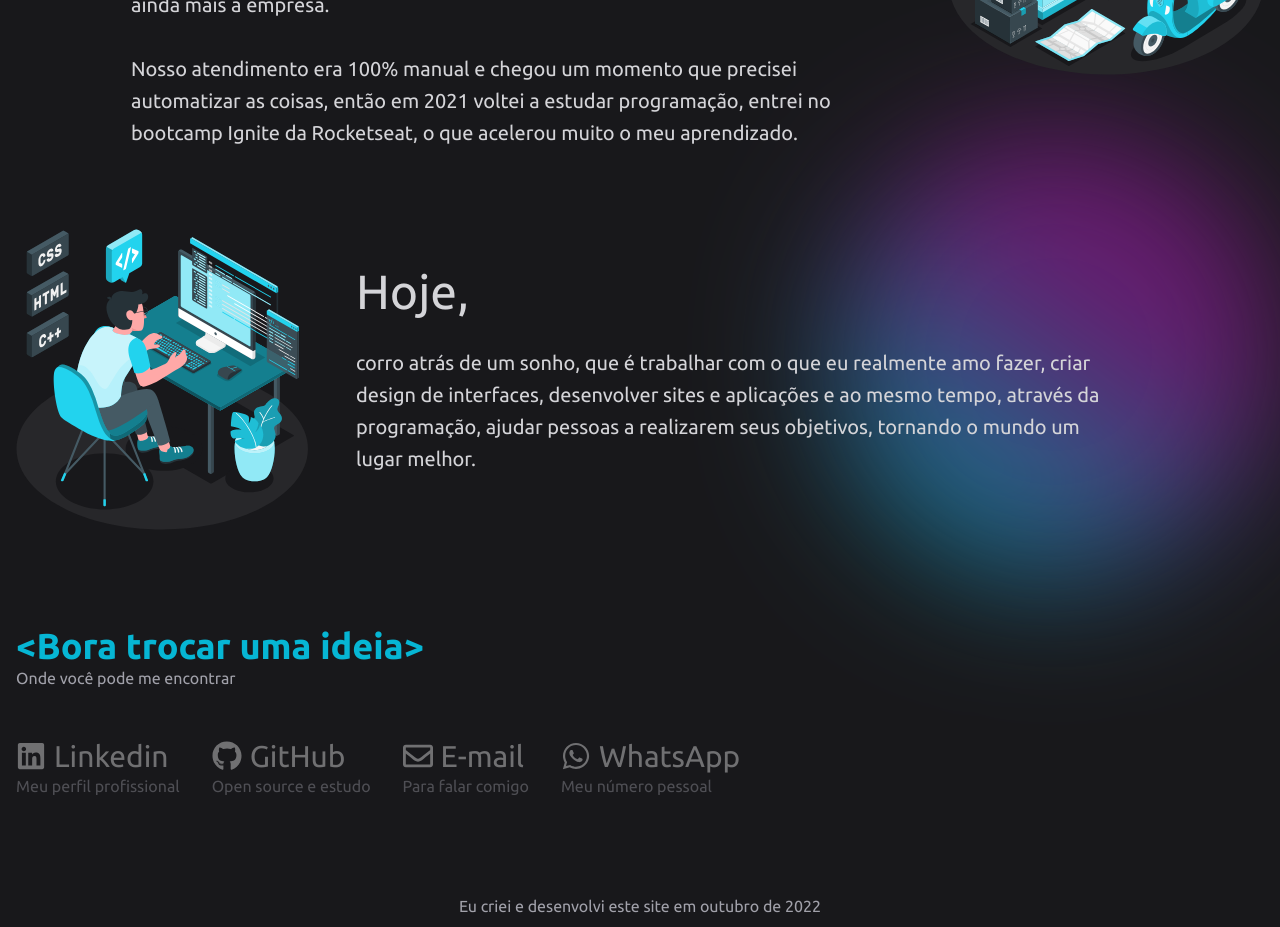
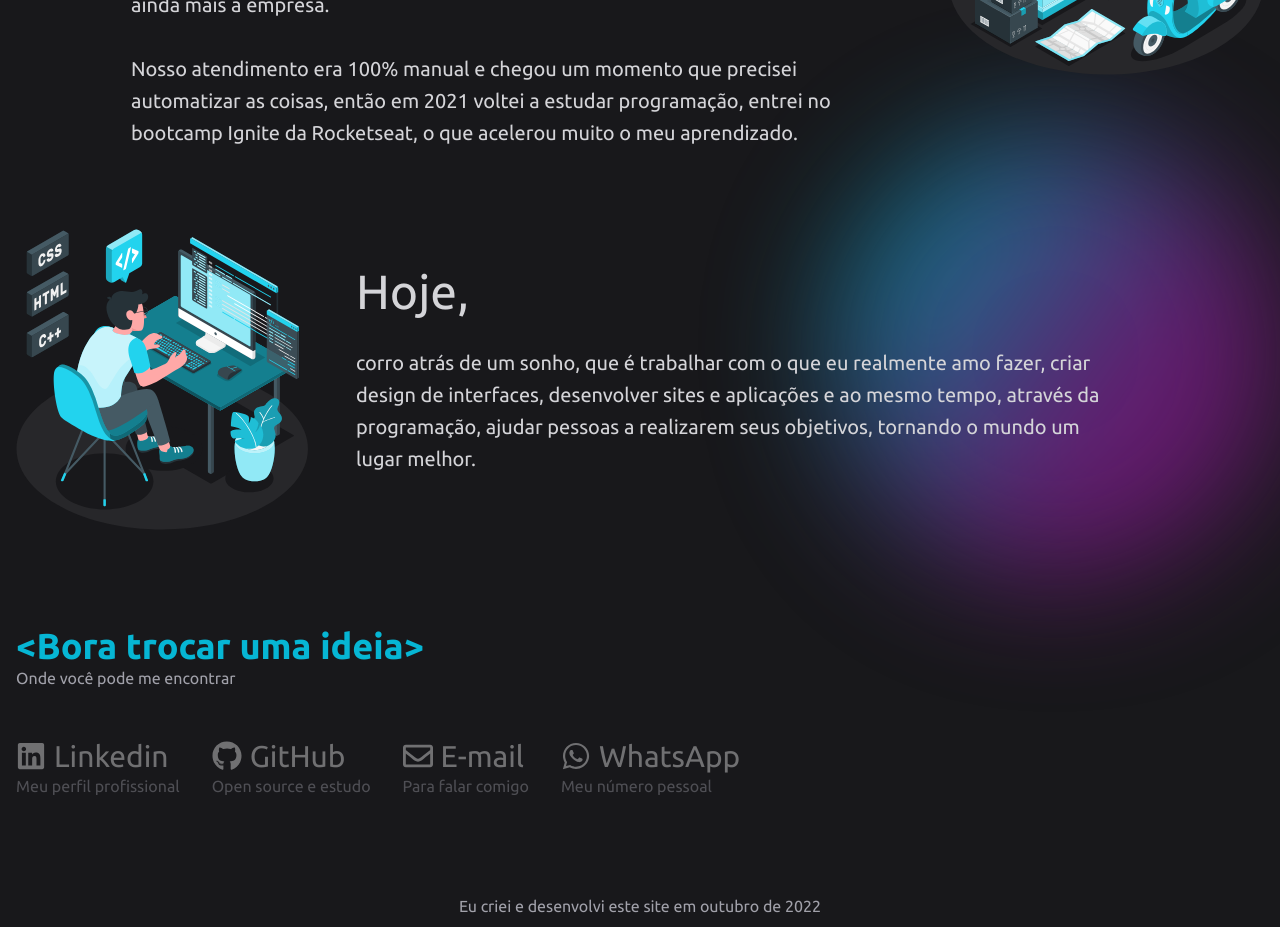
Before and after one commit to rafaelpzoucas/portfolio-v1, a React (Vite) app: page / in a window 1280 px wide. Shown: the part 4880-5807 px from the top of the page. Built offline with nearby package versions, Linux system fonts and the light colour scheme.

Commit message:
Update index.tsx

```diff
--- a/src/components/AboutMe/index.tsx
+++ b/src/components/AboutMe/index.tsx
@@ -84,7 +84,7 @@ export function AboutMe() {
             </section>
 
             <BackgroundCircles
-                className="bottom-0 right-0 rotate-90 w-2/3 max-w-md"
+                className="bottom-0 right-0 rotate-180 w-2/3 max-w-md"
             />
         </div>
     )
```
